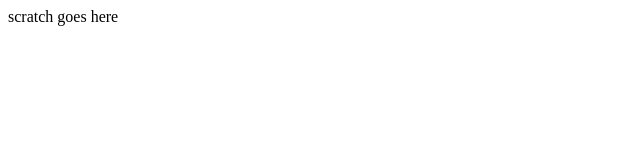
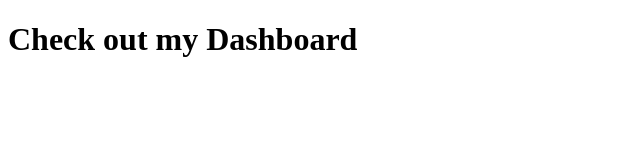
Before and after one commit to leviduke/is201, a plain HTML site: page scratch.html in a window 1280 px wide. Shown: the whole page, without its empty margins (0-640 px from the left). Drawn offline with Linux system fonts and the light colour scheme.

Commit message:
Add files via upload

```diff
--- a/scratch.html
+++ b/scratch.html
@@ -9,7 +9,7 @@
 </head>
 
 <body>
-    scratch goes here
+    <h1>Check out my Dashboard</h1>
     <br>
     <div class='tableauPlaceholder' id='viz1669662410425' style='position: relative'><noscript><a href='#'><img
                     alt='Dashboard 1 '
```
